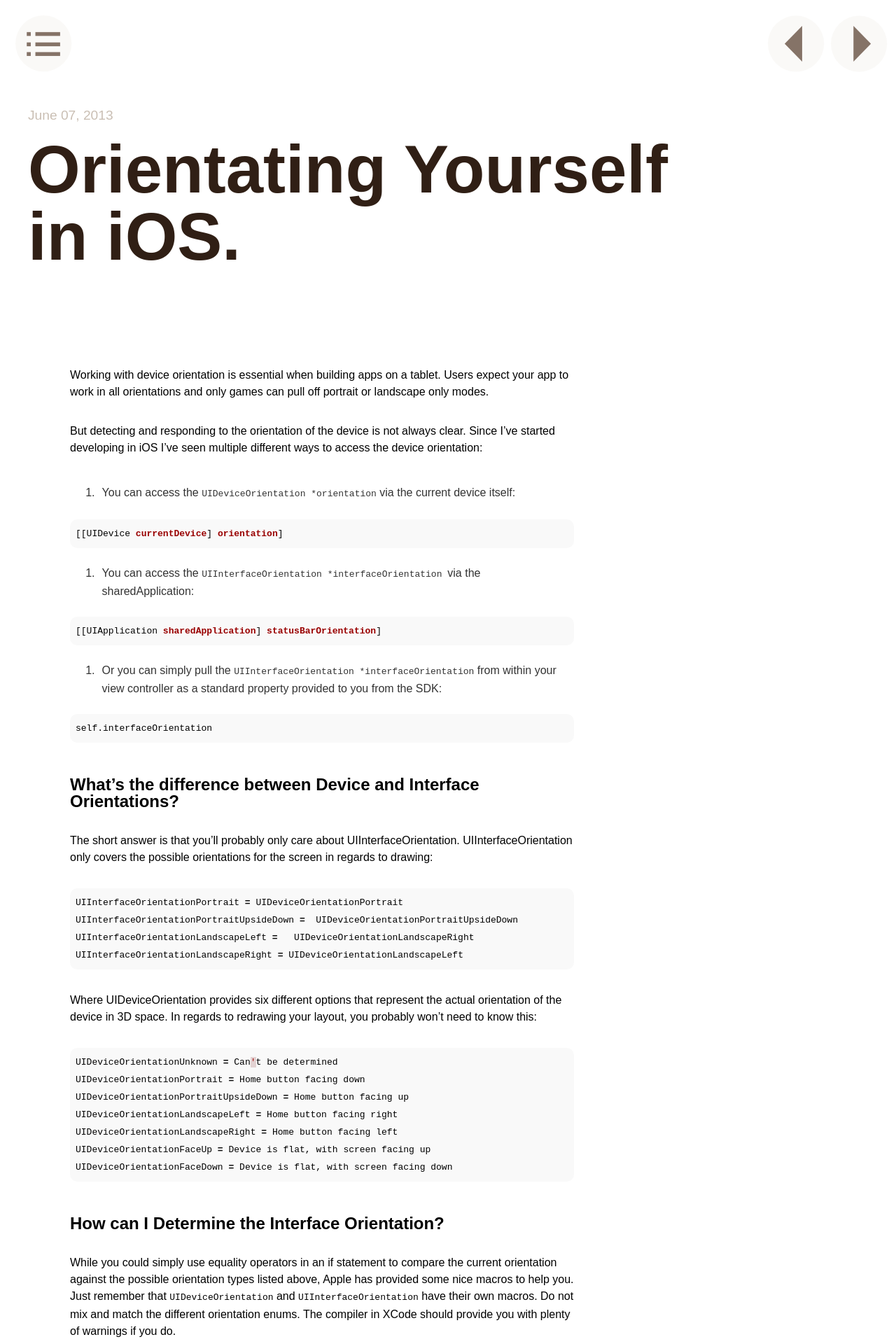
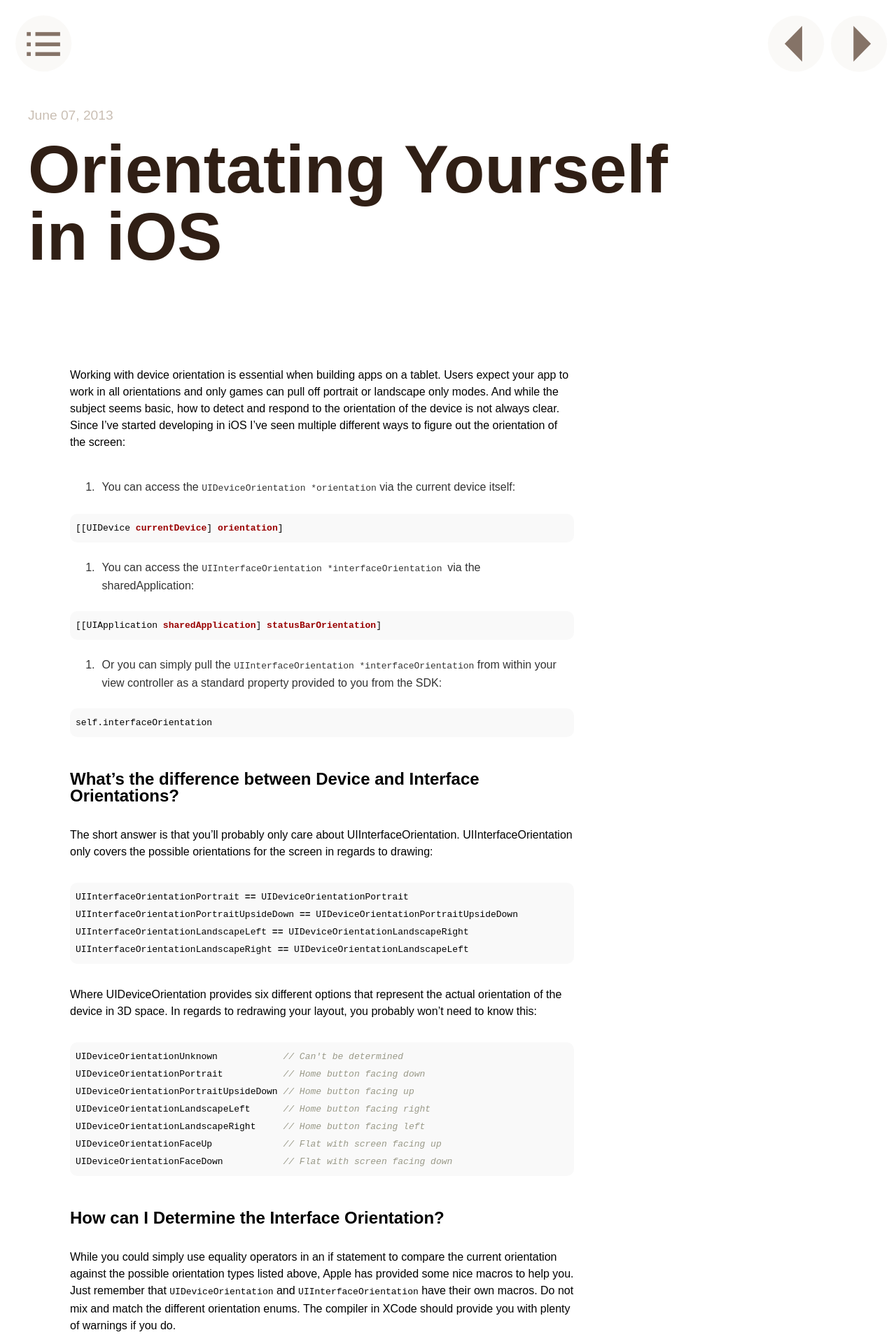
Before and after one commit to jimjeffers/DTTG-Jekyll, a Jekyll site: the page built from _posts/2013-06-07-orientating-yourself-in-ios.md, in a window 1280 px wide. Shown: the top 1920 px of the page at 70% size. Built offline with Jekyll 4.4.1, drawn with Linux system fonts in a browser that asks for light colours; some of the changed text lies outside the part shown.

Commit message:
Updated article on screen orientation.

```diff
--- a/_posts/2013-06-01-writing-for-the-sake-of-writing.md
+++ b/_posts/2013-06-01-writing-for-the-sake-of-writing.md
@@ -1,7 +1,7 @@
 ---
 layout: post
 author: Jim Jeffers
-title: "Writing for the Sake of Writing."
+title: "Writing for the Sake of Writing"
 published: true
 excerpt:
   Writing with a purpose becomes work. Writing for no reason becomes
--- a/_posts/2013-06-07-orientating-yourself-in-ios.md
+++ b/_posts/2013-06-07-orientating-yourself-in-ios.md
@@ -1,16 +1,14 @@
 ---
 layout: post
 author: Jim Jeffers
-title: "Orientating Yourself in iOS."
+title: "Orientating Yourself in iOS"
 published: true
 excerpt:
   It's easy to mess up when attempting to detect interface
   orientations in your iOS app. Here's the run down.
 ---
 
-Working with device orientation is essential when building apps on a tablet. Users expect your app to work in all orientations and only games can pull off portrait or landscape only modes.
-
-But detecting and responding to the orientation of the device is not always clear. Since I've started developing in iOS I've seen multiple different ways to access the device orientation:
+Working with device orientation is essential when building apps on a tablet. Users expect your app to work in all orientations and only games can pull off portrait or landscape only modes. And while the subject seems basic, how to detect and respond to the orientation of the device is not always clear. Since I've started developing in iOS I've seen multiple different ways to figure out the orientation of the screen:
 
 1. You can access the `UIDeviceOrientation *orientation` via the current device itself:
 
@@ -35,22 +33,22 @@ self.interfaceOrientation
 The short answer is that you'll probably only care about  UIInterfaceOrientation. UIInterfaceOrientation only covers the possible orientations for the screen in regards to drawing:
 
 {% highlight objective-c %}
-UIInterfaceOrientationPortrait = UIDeviceOrientationPortrait
-UIInterfaceOrientationPortraitUpsideDown =  UIDeviceOrientationPortraitUpsideDown
-UIInterfaceOrientationLandscapeLeft =   UIDeviceOrientationLandscapeRight
-UIInterfaceOrientationLandscapeRight = UIDeviceOrientationLandscapeLeft
+UIInterfaceOrientationPortrait == UIDeviceOrientationPortrait
+UIInterfaceOrientationPortraitUpsideDown == UIDeviceOrientationPortraitUpsideDown
+UIInterfaceOrientationLandscapeLeft == UIDeviceOrientationLandscapeRight
+UIInterfaceOrientationLandscapeRight == UIDeviceOrientationLandscapeLeft
 {% endhighlight %}
 
 Where UIDeviceOrientation provides six different options that represent the actual orientation of the device in 3D space. In regards to redrawing your layout, you probably won't need to know this:
 
 {% highlight objective-c %}
-UIDeviceOrientationUnknown = Can't be determined
-UIDeviceOrientationPortrait = Home button facing down
-UIDeviceOrientationPortraitUpsideDown = Home button facing up
-UIDeviceOrientationLandscapeLeft = Home button facing right
-UIDeviceOrientationLandscapeRight = Home button facing left
-UIDeviceOrientationFaceUp = Device is flat, with screen facing up
-UIDeviceOrientationFaceDown = Device is flat, with screen facing down
+UIDeviceOrientationUnknown            // Can't be determined
+UIDeviceOrientationPortrait           // Home button facing down
+UIDeviceOrientationPortraitUpsideDown // Home button facing up
+UIDeviceOrientationLandscapeLeft      // Home button facing right
+UIDeviceOrientationLandscapeRight     // Home button facing left
+UIDeviceOrientationFaceUp             // Flat with screen facing up
+UIDeviceOrientationFaceDown           // Flat with screen facing down
 {% endhighlight %}
 
 ## How can I Determine the Interface Orientation?
```
Also changed, not shown: other parts of _posts/2013-06-07-orientating-yourself-in-ios.md (+3 -3 lines), 6 other files.
